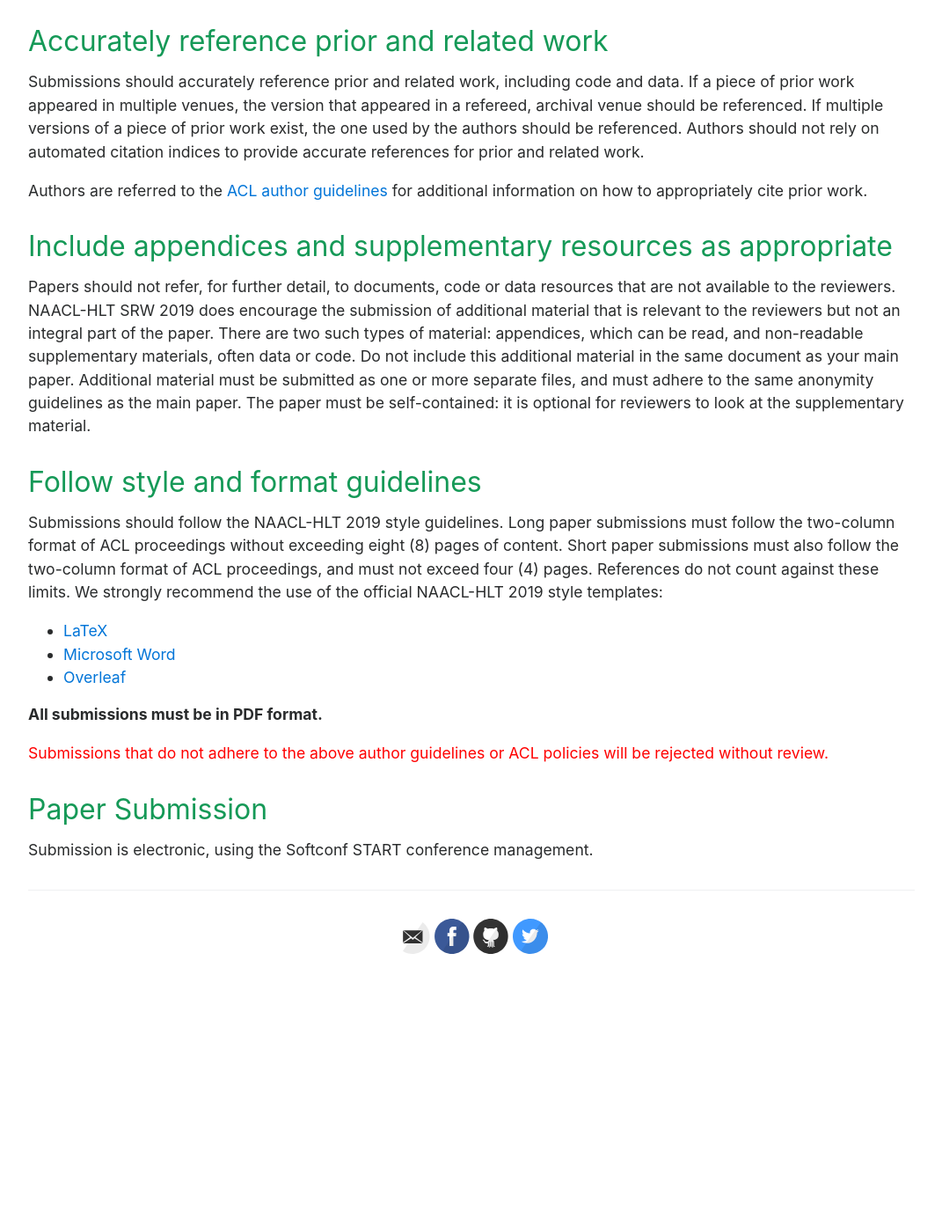
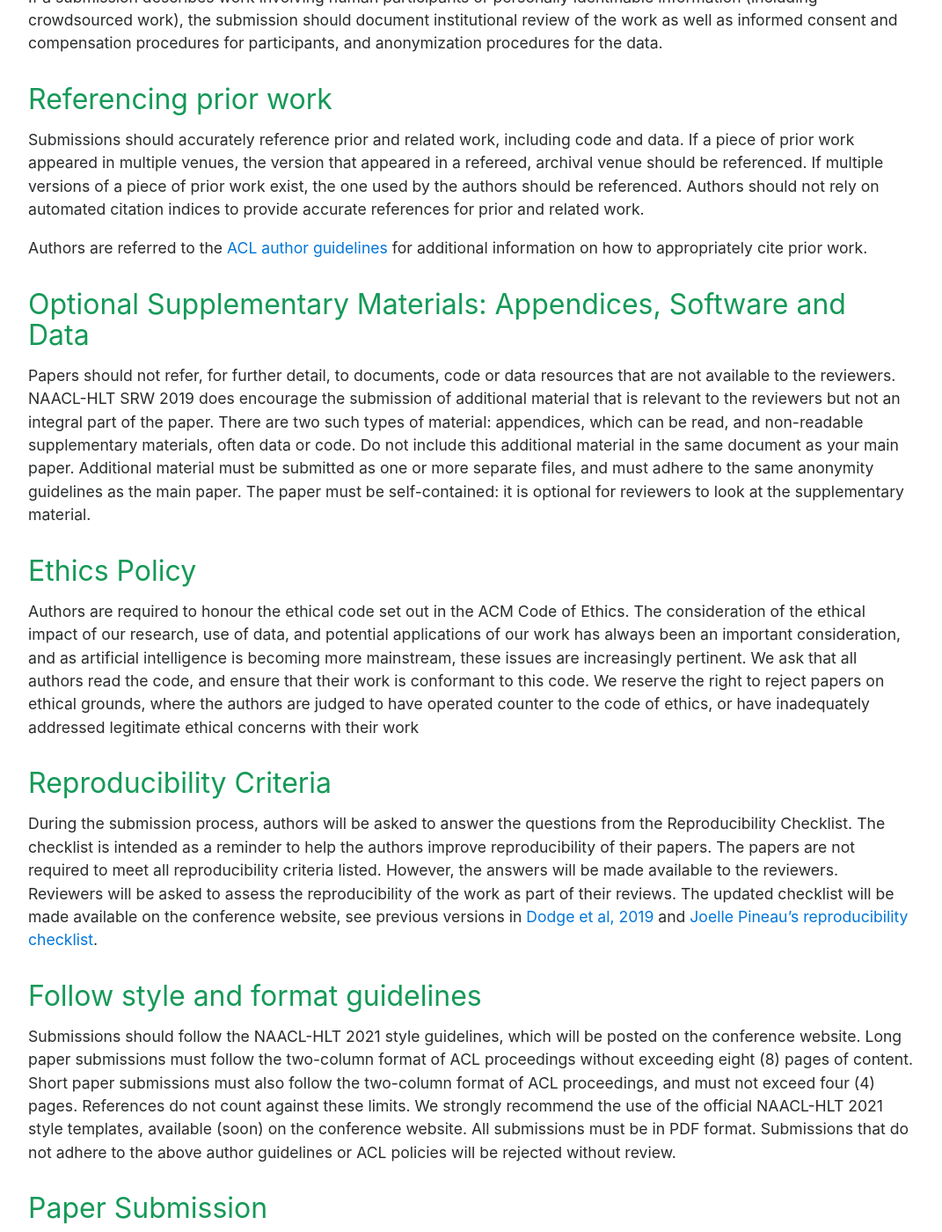
Before and after one commit to naacl2022-srw/naacl2022-srw.github.io, a Jekyll site: the page built from author.md, in a window 1280 px wide and 1400 px high, scrolled down 2407 px. Shown: the whole window at 88% size, without its empty margins (104-1175 px from the left). Built offline with Jekyll 4.4.1, drawn with Linux system fonts in a browser that asks for light colours; before the commit the page ends 3529 px from its top, so only the background shows below that; some of the changed text lies outside the part shown.

Commit message:
guidelines

```diff
--- a/author.md
+++ b/author.md
@@ -8,27 +8,27 @@ order : 1
 
 
 # Author Guidelines
-The ACL has released policies for submission, review and citation. Accompanying these are guidelines for authors. NAACL-HLT SRW 2019 will adhere to these policies and guidelines. Submissions should:
+The ACL has released policies for submission, review and citation. Accompanying these are guidelines for authors. NAACL-HLT SRW 2021 will adhere to these policies and guidelines. Submissions should:
 
-- __Be relevant__: Submissions to NAACL-HLT SRW 2019 should be relevant to the audience.
-- __Be original__: The content of submissions to NAACL-HLT SRW 2019 (the ideas, the findings, the results and the words) should be original; that is, should not have been published (or be accepted for publication) in another refereed, archival form (such as a book, a journal, or a conference proceedings). Authors are referred to the ACL author guidelines for additional information on what constitutes existing publication.
+- __Be relevant__: Submissions to NAACL-HLT SRW 2021 should be relevant to the audience.
+- __Be original__: The content of submissions to NAACL-HLT SRW 2021 (the ideas, the findings, the results and the words) should be original; that is, should not have been published (or be accepted for publication) in another refereed, archival form (such as a book, a journal, or a conference proceedings). Authors are referred to the ACL author guidelines for additional information on what constitutes existing publication.
 
 Authors may present preliminary versions of their work in other venues that are not refereed and/or not archival (e.g. course reports, theses, non-archival workshops, or on preprint servers such as arXiv.org). Authors should list all such previous presentations in the submission form. This will help the area chairs if questions of originality arise.
 
 ## Double submission
 
-Papers that have been or will be submitted to other venues must indicate this at submission time, and must be withdrawn from the other venues if accepted to NAACL-HLT SRW 2019. Authors of papers accepted for presentation at NAACL-HLT SRW 2019 must notify the program chairs by the camera-ready deadline as to whether the paper will be presented.
+Papers that have been or will be submitted to other venues must indicate this at submission time, and must be withdrawn from the other venues if accepted to NAACL-HLT SRW 2021. Authors of papers accepted for presentation at NAACL-HLT SRW 2021 must notify the program chairs by the camera-ready deadline as to whether the paper will be presented.
 
 Authors submitting more than one paper to NAACL-HLT 2019 must ensure that the submissions do not overlap significantly (>25%) with each other. A given paper may only be submitted to a single NAACL-HLT 2019 track (Research, Industry, SRW or demos); any paper found to be submitted to more than one track will be rejected by all tracks. Resubmission to an appropriate workshop that follows the main conference is not affected by this policy.
 
 ## Pre-publication
-The anonymity period for NAACL-HLT 2019 is from January 15, 2018 to March 1, 2019.
+The anonymity period for NAACL-HLT 2021 start form from October 23, 2020 - March 10, 2021.
 
 You may not make a non-anonymized version of your paper available online to the general community (for example, via a preprint server) during the anonymity period.
 
 You may not update the non-anonymized version during the anonymity period, and we ask you not to advertise it on social media or take other actions that would further compromise double-blind reviewing during the anonymity period.
 
-## Facilitate double blind review
+## Double blind review
 
 Double blind review is a form of peer review in which the identities of authors are not provided to reviewers, and the identities of reviewers are not provided to authors. To facilitate double blind review, submissions must not identify authors or their affiliations. For example, self-references that reveal the author’s identity, e.g., “We previously showed (Smith, 1991) …” must be avoided. Instead, use citations such as “Smith previously showed (Smith, 1991) …”.
 
@@ -38,29 +38,42 @@ Authors are referred to the [ACL author guidelines](https://www.aclweb.org/admin
 
 ## Accurately represent contributors
 
-The author list for submissions should include all (and only) individuals who made substantial contributions to the work presented. Each author listed on a submission to NAACL-HLT SRW 2019 will be notified of submissions, revisions and the final decision. No changes to the order or composition of authorship may be made to submissions to NAACL-HLT SRW 2019 after the abstract submission deadline.
+The author list for submissions should include all (and only) individuals who made substantial contributions to the work presented. Each author listed on a submission to NAACL-HLT SRW 2021 will be notified of submissions, revisions and the final decision. No changes to the order or composition of authorship may be made to submissions to NAACL-HLT SRW 2019 after the abstract submission deadline.
 
-## Describe research review and data management
+## Data management
 
 If a submission describes work with a data set previously released by an organization or group (e.g. the LDC, ELRA, Kaggle), the source of the data should be appropriately referenced.
 
 If a submission describes work with “found” data (e.g. data sampled from social media or the web), the source(s) of the data should be appropriately referenced, the method for sampling the data should be described, and any necessary permissions to use and/or release the data should be documented. In addition, the submission should document institutional review of the work as appropriate.
 
+## Human subjects
+
 If a submission describes work involving human participants or personally identifiable information (including crowdsourced work), the submission should document institutional review of the work as well as informed consent and compensation procedures for participants, and anonymization procedures for the data.
 
-## Accurately reference prior and related work
+## Referencing prior work
 
 Submissions should accurately reference prior and related work, including code and data. If a piece of prior work appeared in multiple venues, the version that appeared in a refereed, archival venue should be referenced. If multiple versions of a piece of prior work exist, the one used by the authors should be referenced. Authors should not rely on automated citation indices to provide accurate references for prior and related work.
 
 Authors are referred to the [ACL author guidelines](https://www.aclweb.org/adminwiki/index.php?title=ACL_Author_Guidelines)  for additional information on how to appropriately cite prior work.
 
-## Include appendices and supplementary resources as appropriate
+## Optional Supplementary Materials: Appendices, Software and Data
 
 Papers should not refer, for further detail, to documents, code or data resources that are not available to the reviewers. NAACL-HLT SRW 2019 does encourage the submission of additional material that is relevant to the reviewers but not an integral part of the paper. There are two such types of material: appendices, which can be read, and non-readable supplementary materials, often data or code. Do not include this additional material in the same document as your main paper. Additional material must be submitted as one or more separate files, and must adhere to the same anonymity guidelines as the main paper. The paper must be self-contained: it is optional for reviewers to look at the supplementary material.
 
+## Ethics Policy
+
+Authors are required to honour the ethical code set out in the ACM Code of Ethics. The consideration of the ethical impact of our research, use of data, and potential applications of our work has always been an important consideration, and as artificial intelligence is becoming more mainstream, these issues are increasingly pertinent. We ask that all authors read the code, and ensure that their work is conformant to this code. We reserve the right to reject papers on ethical grounds, where the authors are judged to have operated counter to the code of ethics, or have inadequately addressed legitimate ethical concerns with their work
+
+## Reproducibility Criteria
+During the submission process, authors will be asked to answer the questions from the Reproducibility Checklist. The checklist is intended as a reminder to help the authors improve reproducibility of their papers. The papers are not required to meet all reproducibility criteria listed. However, the answers will be made available to the reviewers. Reviewers will be asked to assess the reproducibility of the work as part of their reviews. The updated checklist will be made available on the conference website, see previous versions in [Dodge et al, 2019](https://arxiv.org/pdf/1909.03004.pdf) and [Joelle Pineau’s reproducibility checklist](https://www.cs.mcgill.ca/~jpineau/ReproducibilityChecklist.pdf).
+
+
 ## Follow style and format guidelines
+Submissions should follow the NAACL-HLT 2021 style guidelines, which will be posted on the conference website. Long paper submissions must follow the two-column format of ACL proceedings without exceeding eight (8) pages of content. Short paper submissions must also follow the two-column format of ACL proceedings, and must not exceed four (4) pages. References do not count against these limits. We strongly recommend the use of the official NAACL-HLT 2021 style templates, available (soon) on the conference website. All submissions must be in PDF format. Submissions that do not adhere to the above author guidelines or ACL policies will be rejected without review.
 
-Submissions should follow the NAACL-HLT 2019 style guidelines. Long paper submissions must follow the two-column format of ACL proceedings without exceeding eight (8) pages of content. Short paper submissions must also follow the two-column format of ACL proceedings, and must not exceed four (4) pages. References do not count against these limits. We strongly recommend the use of the official NAACL-HLT 2019 style templates:
+<!--
+
+Submissions should follow the NAACL-HLT 2021 style guidelines. Long paper submissions must follow the two-column format of ACL proceedings without exceeding eight (8) pages of content. Short paper submissions must also follow the two-column format of ACL proceedings, and must not exceed four (4) pages. References do not count against these limits. We strongly recommend the use of the official NAACL-HLT 2019 style templates:
 
 - [LaTeX](http://naacl2019.org/downloads/naaclhlt2019-latex.zip)
 - [Microsoft Word](http://naacl2019.org/downloads/naaclhlt2019-word.zip)
@@ -70,6 +83,8 @@ __All submissions must be in PDF format.__
 
 <span style="color:red">Submissions that do not adhere to the above author guidelines or ACL policies will be rejected without review.</span>
 
+-->
+
 ## Paper Submission
 
 Submission is electronic, using the Softconf START conference management.
```
